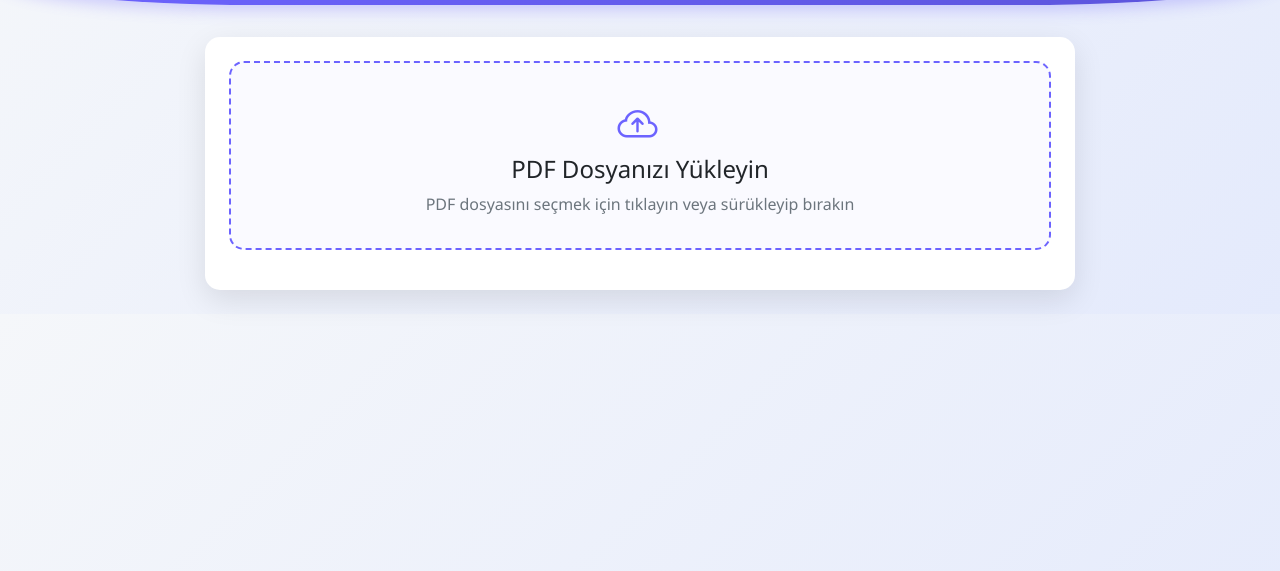
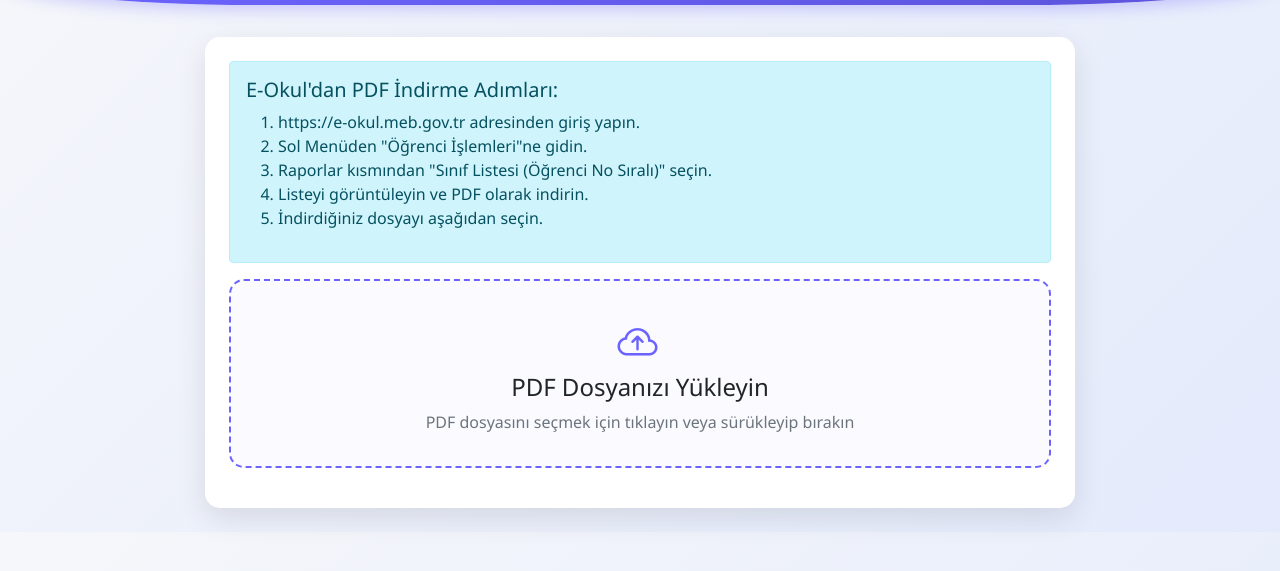
Before and after one commit to mesutpeker/liste, a plain HTML site: page index.html in a window 1280 px wide. Shown: the part 153-724 px from the top of the page. Drawn offline with nearby package versions, Linux system fonts and the light colour scheme; a script that the page names is missing.

Commit message:
Add files via upload

```diff
--- a/index.html
+++ b/index.html
@@ -24,6 +24,17 @@
     <div class="container">
         <div class="card mb-4">
             <div class="card-body">
+                <div class="alert alert-info mb-3">
+                    <h5 class="alert-heading">E-Okul'dan PDF İndirme Adımları:</h5>
+                    <ol>
+                        <li>https://e-okul.meb.gov.tr adresinden giriş yapın.</li>
+                        <li>Sol Menüden "Öğrenci İşlemleri"ne gidin.</li>
+                        <li>Raporlar kısmından "Sınıf Listesi (Öğrenci No Sıralı)" seçin.</li>
+                        <li>Listeyi görüntüleyin ve PDF olarak indirin.</li>
+                        <li>İndirdiğiniz dosyayı aşağıdan seçin.</li>
+                    </ol>
+                </div>
+
                 <div id="upload-area" class="mb-3">
                     <div id="upload-text">
                         <i class="bi bi-cloud-arrow-up fs-1 mb-3" style="color: #6c63ff;"></i>
```
